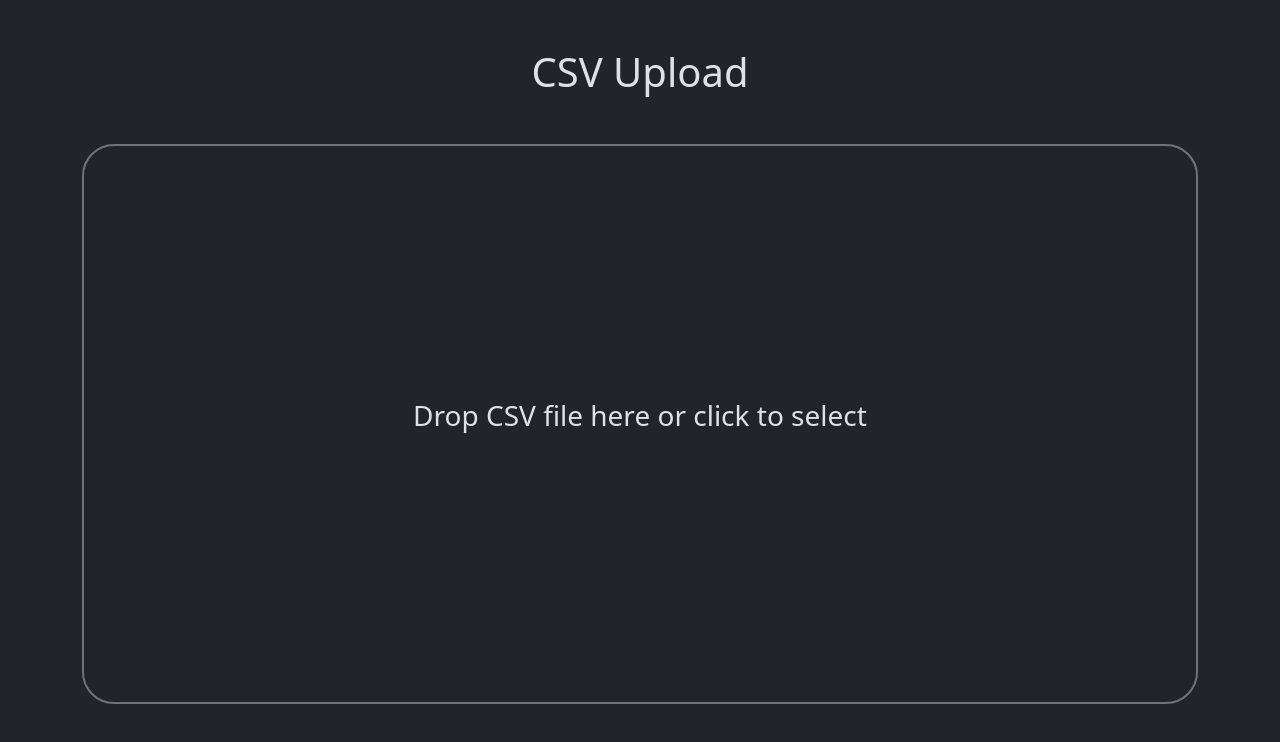
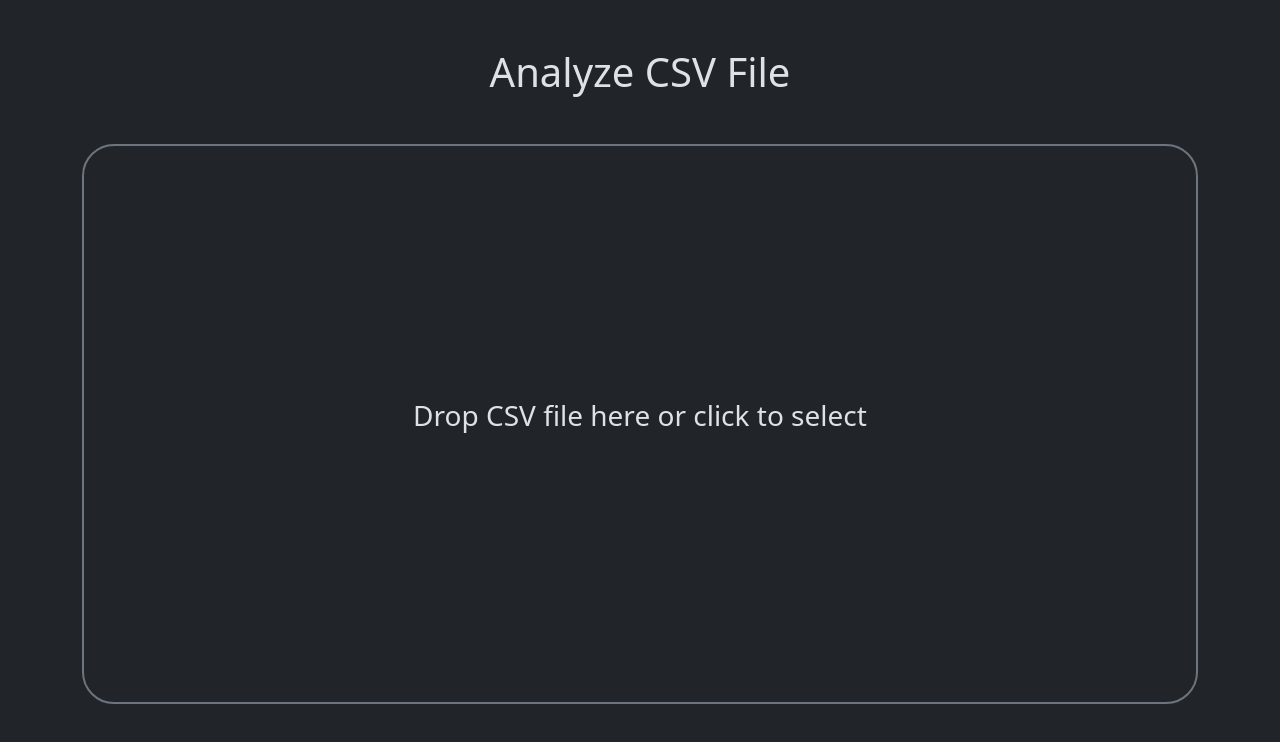
Before and after one commit to Macks404/CSV-Analysis-Tool, a React (Vite) app in the folder client/: page / in a window 1280 px wide. Shown: the top 742 px of the page. Built offline with nearby package versions, Linux system fonts and the light colour scheme.

Commit message:
added analysis page

```diff
--- a/client/package.json
+++ b/client/package.json
@@ -12,7 +12,8 @@
   "dependencies": {
     "bootstrap": "^5.3.8",
     "react": "^19.2.5",
-    "react-dom": "^19.2.5"
+    "react-dom": "^19.2.5",
+    "react-router-dom": "^7.15.0"
   },
   "devDependencies": {
     "@babel/core": "^7.29.0",
--- a/client/src/App.tsx
+++ b/client/src/App.tsx
@@ -1,7 +1,16 @@
 import UploadPage from "./pages/UploadPage.tsx";
+import AnalyzePage from "./pages/AnalyzePage.tsx";
+import PageNotFound from "./pages/PageNotFound.tsx";
+import { Routes, Route } from "react-router-dom";
 
 function App() {
-  return <UploadPage />;
+  return (
+    <Routes>
+      <Route path="/" element={<UploadPage />} />
+      <Route path="/analysis" element={<AnalyzePage />} />
+      <Route path="*" element={<PageNotFound />} />
+    </Routes>
+  );
 }
 
 export default App;
--- a/client/src/components/CSVUploadForm.tsx
+++ b/client/src/components/CSVUploadForm.tsx
@@ -1,13 +1,12 @@
 import { useState } from "react";
 import CsvDropZone from "./CSVDropZone.tsx";
+import { Navigate, useNavigate } from "react-router-dom";
 
 function CSVUploadForm() {
-  const [csvFile, setCsvFile] = useState<File | null>(null);
   const [message, setMessage] = useState<string>("");
+  const navigate = useNavigate();
 
   async function handleFileChange(file: File | null) {
-    setCsvFile(file);
-
     if (!file) {
       setMessage("Only CSV Files Are Accepted!");
       return;
@@ -30,8 +29,11 @@ function CSVUploadForm() {
       }
 
       setMessage(`Analysis Complete: ${data.originalName}`);
+      console.log(data);
 
-      console.log(data);
+      navigate("/analysis", {
+        state: { analysis: data.analysis, originalName: data.originalName },
+      });
     } catch (error) {
       setMessage("Error occurred while analyzing CSV.");
       console.error(error);
--- a/client/src/main.tsx
+++ b/client/src/main.tsx
@@ -1,5 +1,6 @@
 import { StrictMode } from "react";
 import { createRoot } from "react-dom/client";
+import { BrowserRouter } from "react-router-dom";
 import "bootstrap/dist/css/bootstrap.min.css";
 import "bootstrap/dist/js/bootstrap.bundle.min.js";
 import App from "./App.tsx";
@@ -8,6 +9,8 @@ document.documentElement.setAttribute("data-bs-theme", "dark");
 
 createRoot(document.getElementById("root")!).render(
   <StrictMode>
-    <App />
+    <BrowserRouter>
+      <App />
+    </BrowserRouter>
   </StrictMode>,
 );
--- /dev/null
+++ b/client/src/pages/AnalyzePage.tsx
@@ -0,0 +1,31 @@
+import { Link, useLocation } from "react-router-dom";
+
+interface CSVAnalysis {
+  rows: number;
+  columns: number;
+  columnNames: string[];
+  dataTypes: string[];
+  missingValues: Record<string, number>;
+  uniqueValues: Record<string, number>;
+  columnTypes: Record<string, string>;
+}
+
+interface AnalysisPageState {
+  analysis: CSVAnalysis;
+  originalName: string;
+}
+
+function AnalyzePage() {
+  const location = useLocation();
+  const state = location.state as AnalysisPageState;
+
+  return (
+    <div>
+      <h1 className="text-center mt-5 fs-2">
+        Analysis of file: {state.originalName}
+      </h1>
+    </div>
+  );
+}
+
+export default AnalyzePage;
--- /dev/null
+++ b/client/src/pages/PageNotFound.tsx
@@ -0,0 +1,5 @@
+function PageNotFound() {
+  return <h1 className="text-center mt-5">Page Not Found</h1>;
+}
+
+export default PageNotFound;
--- a/client/src/pages/UploadPage.tsx
+++ b/client/src/pages/UploadPage.tsx
@@ -3,7 +3,7 @@ import CSVUploadForm from "../components/CSVUploadForm.tsx";
 function UploadPage() {
   return (
     <>
-      <h1 className="text-center mt-5">CSV Upload</h1>
+      <h1 className="text-center mt-5">Analyze CSV File</h1>
       <CSVUploadForm />
     </>
   );
```
Also changed, not shown: 1 other file (tests, documents, lock files or other folders).
